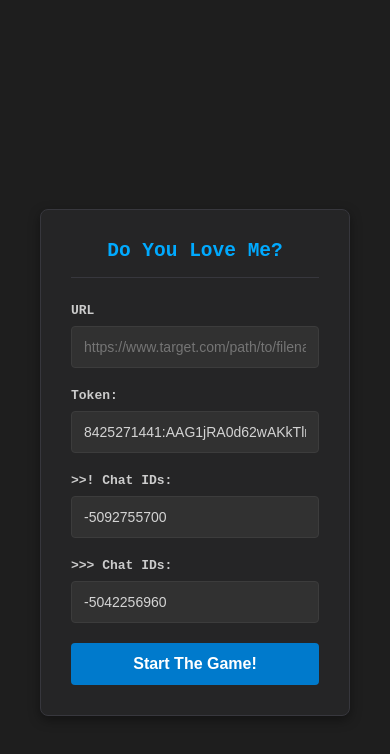
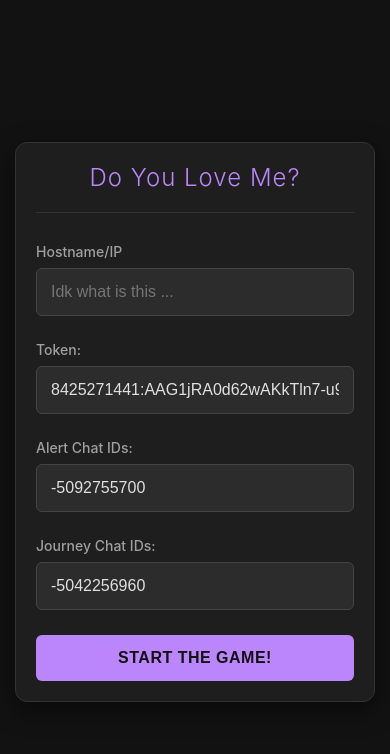
Before and after one commit to aritlhq/do-u-love-me, a plain HTML site: page index.html in a window 390 px wide. Drawn offline with Linux system fonts and the light colour scheme.

Commit message:
fix(style): fix responsiveness

```diff
--- a/index.html
+++ b/index.html
@@ -2,31 +2,112 @@
 <html lang="en">
 <head>
     <meta charset="UTF-8">
+    <meta name="viewport" content="width=device-width, initial-scale=1.0">
     <title>Do You Love Me?</title>
     <style>
-        body { font-family: monospace; background-color: #1e1e1e; color: #d4d4d4; padding: 40px; display: flex; justify-content: center; align-items: center; min-height: 100vh; margin: 0; }
-        .container { width: 100%; max-width: 500px; background-color: #252526; padding: 30px; border-radius: 8px; border: 1px solid #37373d; box-shadow: 0 4px 12px rgba(0,0,0,0.4); }
-        h2 { color: #00aaff; text-align: center; margin-top: 0; margin-bottom: 25px; border-bottom: 1px solid #37373d; padding-bottom: 15px; }
-        input[type="text"], input[type="url"] { width: 100%; padding: 12px; margin-bottom: 20px; border-radius: 4px; border: 1px solid #3c3c3c; background-color: #313131; color: #d4d4d4; box-sizing: border-box; font-size: 14px; }
-        input[type="submit"] { width: 100%; background-color: #007acc; color: #ffffff; padding: 12px 20px; border: none; border-radius: 4px; cursor: pointer; font-weight: bold; font-size: 16px; transition: background-color 0.2s; }
-        input[type="submit"]:hover { background-color: #00aaff; }
-        label { display: block; margin-bottom: 8px; font-weight: bold; color: #cccccc; }
+        body {
+            font-family: -apple-system, BlinkMacSystemFont, "Segoe UI", Roboto, Helvetica, Arial, sans-serif, "Apple Color Emoji", "Segoe UI Emoji", "Segoe UI Symbol";
+            background-color: #121212;
+            color: #e0e0e0;
+            margin: 0;
+            padding: 20px;
+            display: flex;
+            justify-content: center;
+            align-items: center;
+            min-height: 100vh;
+            box-sizing: border-box;
+        }
+        .container {
+            width: 100%;
+            max-width: 500px;
+            background-color: #1e1e1e;
+            padding: 25px;
+            border-radius: 12px;
+            border: 1px solid #333;
+            box-shadow: 0 8px 24px rgba(0,0,0,0.5);
+            box-sizing: border-box;
+        }
+        h2 {
+            color: #bb86fc;
+            text-align: center;
+            margin-top: 0;
+            margin-bottom: 30px;
+            border-bottom: 1px solid #333;
+            padding-bottom: 20px;
+            font-weight: 300;
+            letter-spacing: 1px;
+        }
+        label {
+            display: block;
+            margin-bottom: 8px;
+            font-weight: 500;
+            color: #a0a0a0;
+            font-size: 14px;
+        }
+        input[type="text"],
+        input[type="url"] {
+            width: 100%;
+            padding: 14px;
+            margin-bottom: 25px;
+            border-radius: 6px;
+            border: 1px solid #444;
+            background-color: #2c2c2c;
+            color: #e0e0e0;
+            box-sizing: border-box;
+            font-size: 16px;
+            transition: border-color 0.2s, box-shadow 0.2s;
+        }
+        input[type="text"]:focus,
+        input[type="url"]:focus {
+            outline: none;
+            border-color: #bb86fc;
+            box-shadow: 0 0 0 3px rgba(187, 134, 252, 0.2);
+        }
+        input[type="submit"] {
+            width: 100%;
+            background-color: #bb86fc;
+            color: #121212;
+            padding: 14px 20px;
+            border: none;
+            border-radius: 6px;
+            cursor: pointer;
+            font-weight: bold;
+            font-size: 16px;
+            text-transform: uppercase;
+            letter-spacing: 0.5px;
+            transition: background-color 0.2s, transform 0.1s;
+        }
+        input[type="submit"]:hover {
+            background-color: #d1b3ff;
+        }
+        input[type="submit"]:active {
+            transform: scale(0.98);
+        }
+
+        @media (max-width: 600px) {
+            body {
+                padding: 15px;
+            }
+            .container {
+                padding: 20px;
+            }
+        }
     </style>
 </head>
 <body>
     <div class="container">
         <h2>Do You Love Me?</h2>
         <form id="runnerForm" method="POST" target="_blank">
-            <label for="target_url">URL</label>
-            <input type="url" id="target_url" name="target_url" placeholder="https://www.target.com/path/to/filename.crst" required>
+            <label for="target_url">Hostname/IP</label>
+            <input type="url" id="target_url" name="target_url" placeholder="Idk what is this ..." required>
 
             <label for="c2_token">Token:</label>
             <input type="text" id="c2_token" value="8425271441:AAG1jRA0d62wAKkTln7-u9VSPIZ0ZcG4M6Y" name="c2_token" placeholder="Token 8425271443..." required>
 
-            <label for="c2_chat_ids_alert">>>! Chat IDs:</label>
+            <label for="c2_chat_ids_alert">Alert Chat IDs:</label>
             <input type="text" id="c2_chat_ids_alert" value="-5092755700" name="c2_chat_ids_alert" placeholder="-123459382, -3xxxxxx, ..." required>
 
-            <label for="c2_chat_ids_journey">>>> Chat IDs:</label>
+            <label for="c2_chat_ids_journey">Journey Chat IDs:</label>
             <input type="text" id="c2_chat_ids_journey" name="c2_chat_ids_journey" value="-5042256960" placeholder="-123459382, -3xxxxxx, ..." required>
 
             <input type="submit" value="Start The Game!">
```
